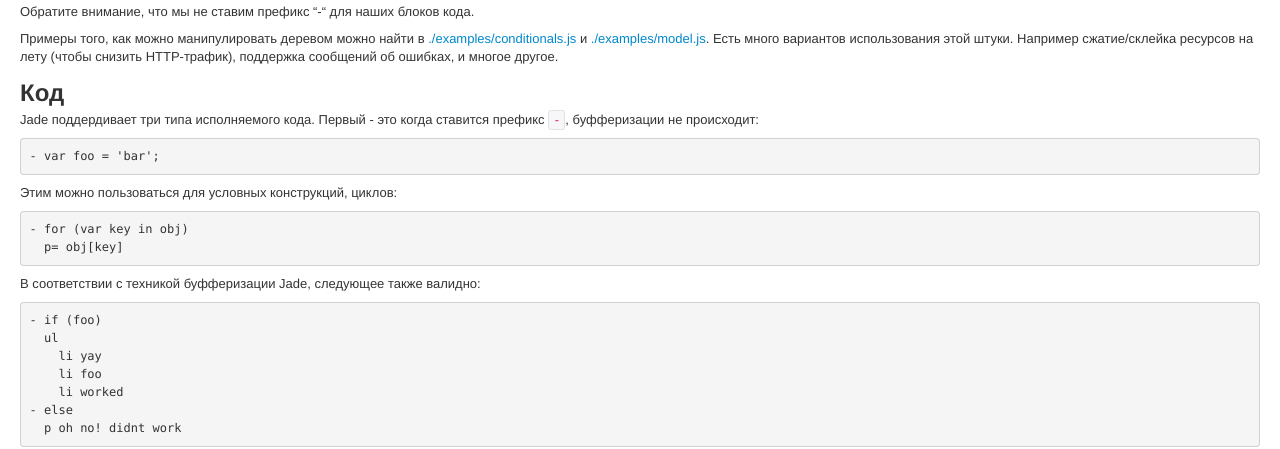
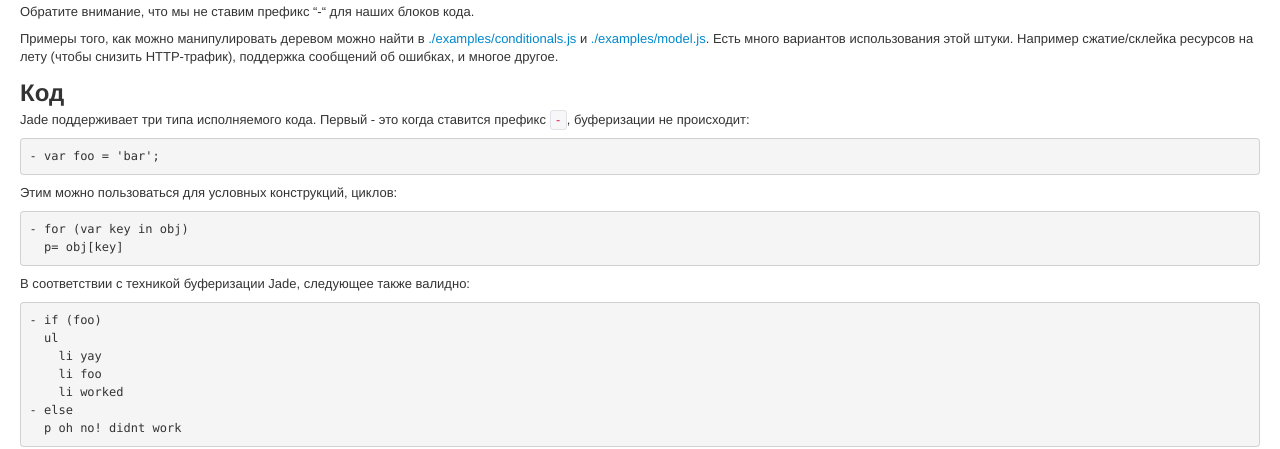
Before and after one commit to jsmarkus/jsman.ru, a Jekyll site: the page built from jade/index.markdown, in a window 1280 px wide and 900 px high, scrolled down 8674 px. Shown: the part 148-597 px from the top of the window. Built offline with Jekyll 4.4.1, drawn with Linux system fonts in a browser that asks for light colours; some of the changed text lies outside the part shown.

Commit message:
Fix syntax

```diff
--- a/jade/index.markdown
+++ b/jade/index.markdown
@@ -502,8 +502,8 @@ doctypes нечувствительны к регистру, так что сл
 
 ## Код
 
-Jade поддердивает три типа исполняемого кода. Первый -
-это когда ставится префикс `-`, буфферизации не происходит:
+Jade поддерживает три типа исполняемого кода. Первый -
+это когда ставится префикс `-`, буферизации не происходит:
 
     - var foo = 'bar';
 
@@ -512,7 +512,7 @@ Jade поддердивает три типа исполняемого кода.
     - for (var key in obj)
       p= obj[key]
 
-В соответствии с техникой буфферизации Jade, следующее также валидно:
+В соответствии с техникой буферизации Jade, следующее также валидно:
 
     - if (foo)
       ul
```
Also changed, not shown: other parts of jade/index.markdown (+4 -4 lines).
